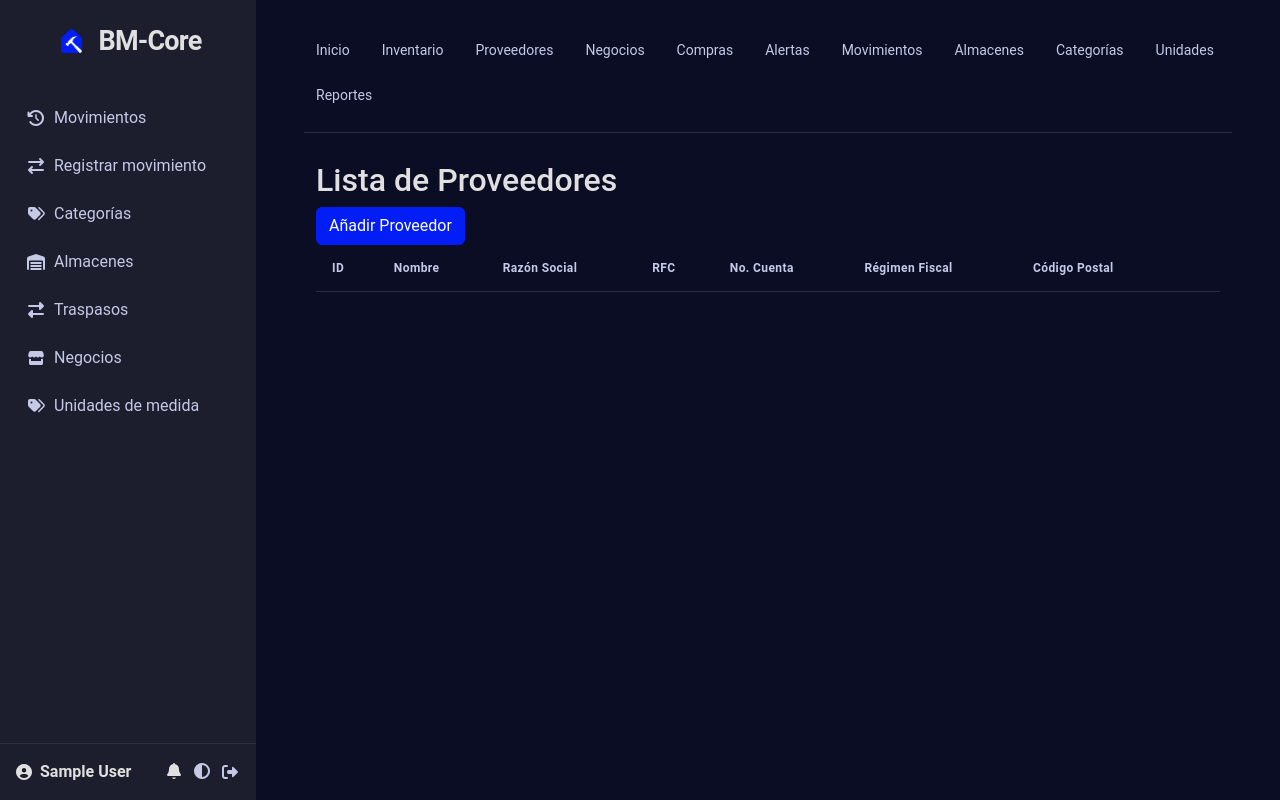
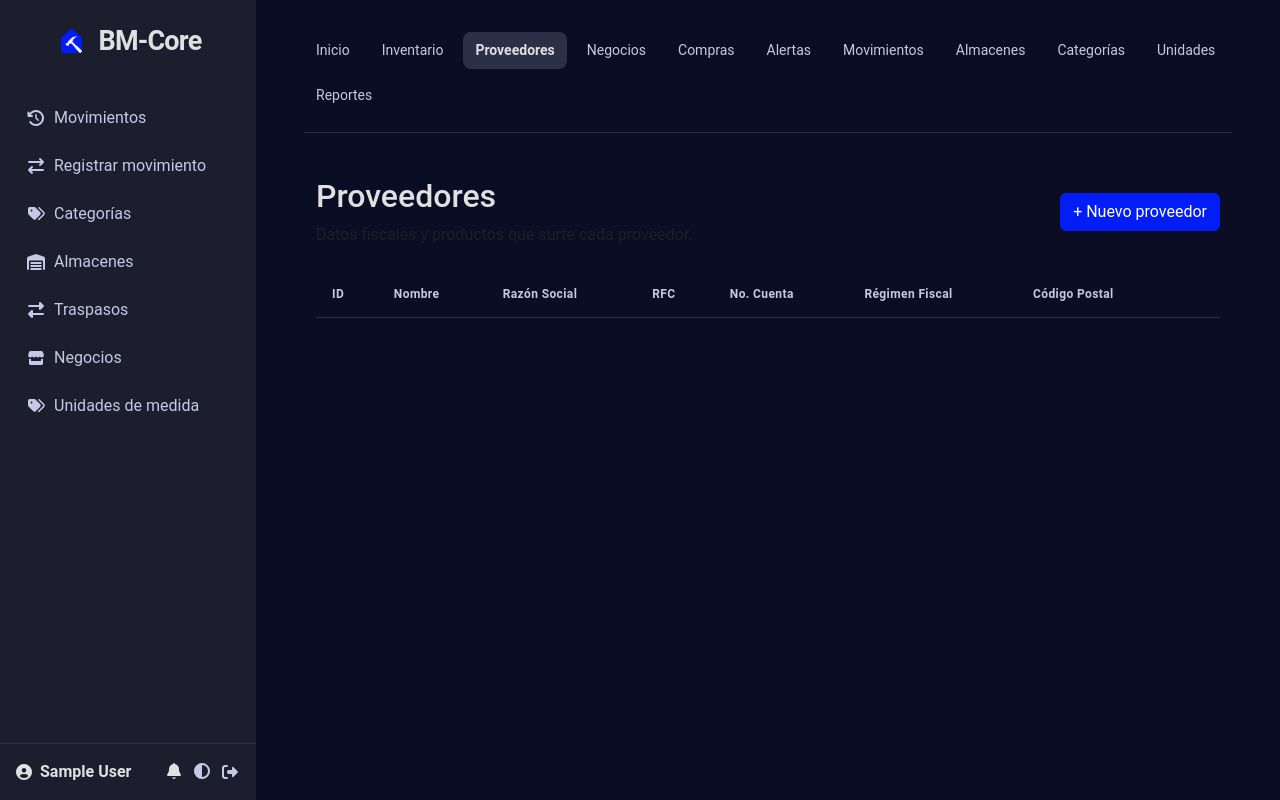
Before and after one commit to Gael-1/BM-Core-Oficial, a Django app: page /proveedores/ in a window 1280 px wide. Run offline with Django 5.2, Linux system fonts and the light colour scheme; the visitor is signed in with stand-in values (Sample User, id 1); data comes from the database, SQL or seed files in the repository; data that the repository does not hold is empty; some libraries are stand-ins or nearby versions.

Commit message:
Marca la sección activa en los atajos y unifica encabezados de compras y proveedores
Co-Authored-By: Claude Sonnet 5.5 <noreply@anthropic.com>
Claude-Session: https://claude.ai/code/session_01JVoGK9YE7spDhcTcwPuSWB

```diff
--- a/proveedores/templates/proveedores/index.html
+++ b/proveedores/templates/proveedores/index.html
@@ -6,9 +6,11 @@
 {% block body %}
     <script src="{% static 'js/proveedores/index.js' %}"></script>
     <script>const proveedores = {{ proveedores|safe }}</script>
-    <div class="container">
-        <h2>Lista de Proveedores</h2>
-        {% if puede_compras %}<a class="btn btn-primary" href="{% url 'proveedores:add' %}">Añadir Proveedor</a>{% endif %}
+    <div class="container py-3">
+        <div class="d-flex flex-wrap justify-content-between align-items-center gap-3 mb-4">
+            <div><h2>Proveedores</h2><p class="text-muted mb-0">Datos fiscales y productos que surte cada proveedor.</p></div>
+            {% if puede_compras %}<a class="btn btn-primary" href="{% url 'proveedores:add' %}">+ Nuevo proveedor</a>{% endif %}
+        </div>
         <section id="tablaProveedores">
             <table id="myTable" class="table table-hover table-sm">
                 <thead>
--- a/static/css/workspace-ui.css
+++ b/static/css/workspace-ui.css
@@ -10,6 +10,7 @@ html.light { --ui-accent: #4338ca; }
 .menu .nav-link:hover, .menu .nav-link:focus-visible { background: var(--c-hover-bg); }
 .module-shortcuts { display:flex; flex-wrap:wrap; gap:8px; margin:0 0 28px; padding-bottom:18px; border-bottom:1px solid var(--ui-border); }
 .module-shortcuts a { text-decoration:none; color:var(--ui-muted); padding:8px 12px; border-radius:8px; font-size:14px; }
+.module-shortcuts a.active { color:var(--c-text); background:var(--c-hover-bg); font-weight:600; }
 .module-shortcuts a:hover, .module-shortcuts a:focus-visible { color:var(--c-text); background:var(--c-hover-bg); }
 .dashboard { max-width:1440px; margin:auto; display:grid; gap:28px; }
 .dashboard-header { display:flex; align-items:center; justify-content:space-between; gap:24px; }
--- a/templates/layout.html
+++ b/templates/layout.html
@@ -105,17 +105,17 @@
       </div>
       <main id="content" class="content">
         <nav class="module-shortcuts" aria-label="Módulos principales">
-<a href="{% url 'home:index' %}">Inicio</a>
-<a href="{% url 'inventory:productos' %}">Inventario</a>
-<a href="{% url 'proveedores:index' %}">Proveedores</a>
-<a href="{% url 'negocio:index' %}">Negocios</a>
-<a href="{% url 'compra:index' %}">Compras</a>
-<a href="{% url 'inventory:alertas' %}">Alertas</a>
-<a href="{% url 'inventory:historial' %}">Movimientos</a>
-<a href="{% url 'inventory:almacenes' %}">Almacenes</a>
-<a href="{% url 'categorias:index' %}">Categorías</a>
-<a href="{% url 'inventory:medidas' %}">Unidades</a>
-<a href="{% url 'reportes:inicio' %}">Reportes</a>
+<a href="{% url 'home:index' %}"{% if request.resolver_match.view_name == 'home:index' %} class="active" aria-current="page"{% endif %}>Inicio</a>
+<a href="{% url 'inventory:productos' %}"{% if request.resolver_match.view_name == 'inventory:productos' %} class="active" aria-current="page"{% endif %}>Inventario</a>
+<a href="{% url 'proveedores:index' %}"{% if request.resolver_match.view_name == 'proveedores:index' %} class="active" aria-current="page"{% endif %}>Proveedores</a>
+<a href="{% url 'negocio:index' %}"{% if request.resolver_match.view_name == 'negocio:index' %} class="active" aria-current="page"{% endif %}>Negocios</a>
+<a href="{% url 'compra:index' %}"{% if request.resolver_match.view_name == 'compra:index' %} class="active" aria-current="page"{% endif %}>Compras</a>
+<a href="{% url 'inventory:alertas' %}"{% if request.resolver_match.view_name == 'inventory:alertas' %} class="active" aria-current="page"{% endif %}>Alertas</a>
+<a href="{% url 'inventory:historial' %}"{% if request.resolver_match.view_name == 'inventory:historial' %} class="active" aria-current="page"{% endif %}>Movimientos</a>
+<a href="{% url 'inventory:almacenes' %}"{% if request.resolver_match.view_name == 'inventory:almacenes' %} class="active" aria-current="page"{% endif %}>Almacenes</a>
+<a href="{% url 'categorias:index' %}"{% if request.resolver_match.view_name == 'categorias:index' %} class="active" aria-current="page"{% endif %}>Categorías</a>
+<a href="{% url 'inventory:medidas' %}"{% if request.resolver_match.view_name == 'inventory:medidas' %} class="active" aria-current="page"{% endif %}>Unidades</a>
+<a href="{% url 'reportes:inicio' %}"{% if request.resolver_match.view_name == 'reportes:inicio' %} class="active" aria-current="page"{% endif %}>Reportes</a>
         </nav>
         {% if messages %}
           {% for message in messages %}
```
Also changed, not shown: compra/templates/compra/index.html (+6 -2 lines).
